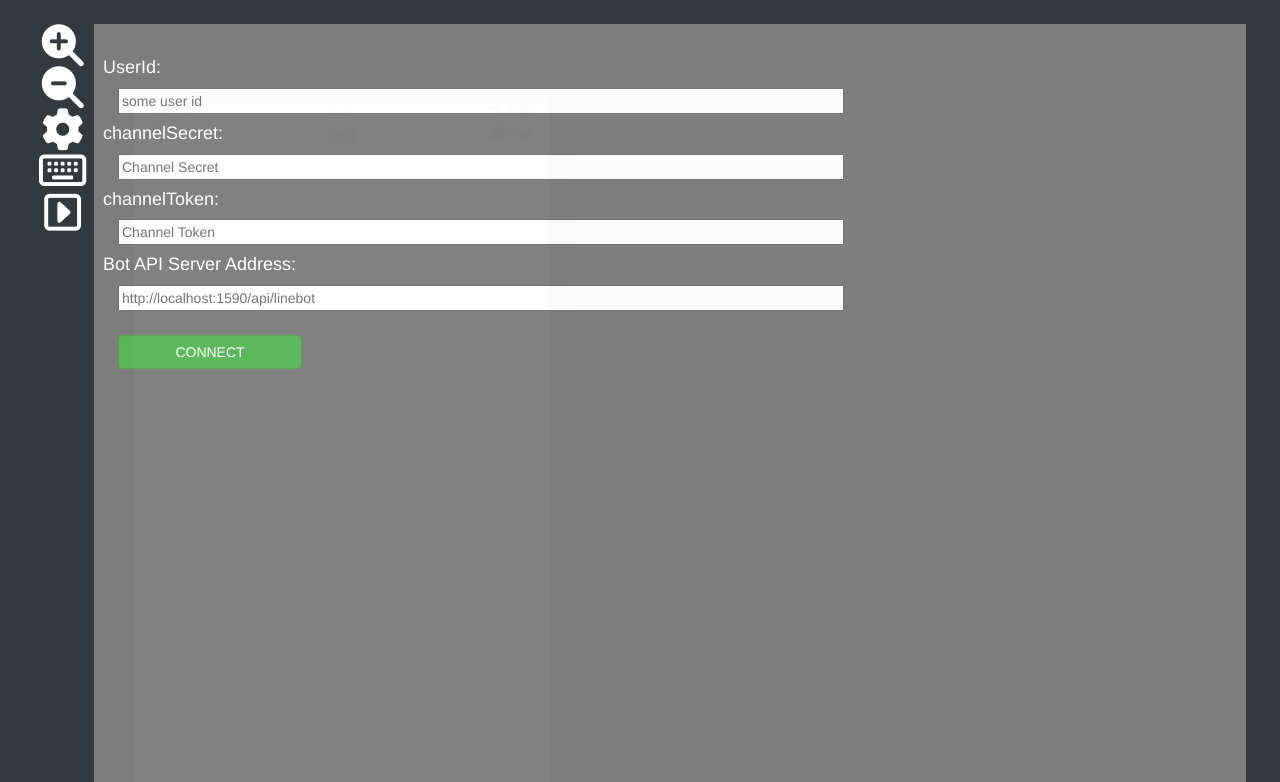
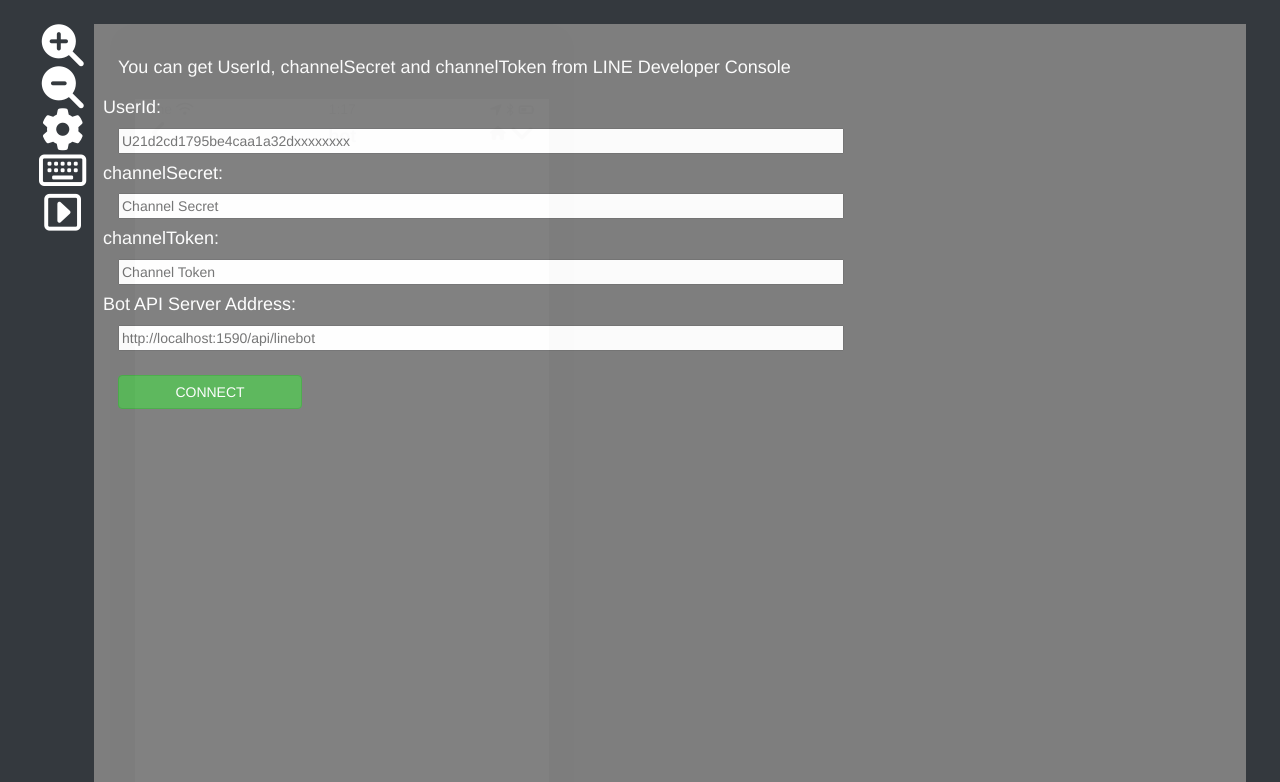
Before and after one commit to kenakamu/LINESimulator, a website: page simulator.html in a window 1280 px wide. Shown: the top 782 px of the page. Drawn offline with nearby package versions, Linux system fonts and the light colour scheme; no server answers.

Commit message:
update readme

```diff
--- a/simulator.html
+++ b/simulator.html
@@ -177,10 +177,11 @@
             </div>
         </div>
         <div class="settings">
+            <h4>You can get UserId, channelSecret and channelToken from <a style="color:white" href="https://developers.line.me/console/" target="_blank">LINE Developer Console</a></h4>
             <div class="row">
                 <h4>UserId:</h4>
                 <div class="col-md-8">
-                    <input type=text placeholder="some user id" id="userId" value="" />
+                    <input type=text placeholder="U21d2cd1795be4caa1a32dxxxxxxxx" id="userId" value="" />
                 </div>
             </div>
             <div class="row">
```
Also changed, not shown: README.md, README_ja.md, readme_img/settings.PNG.
